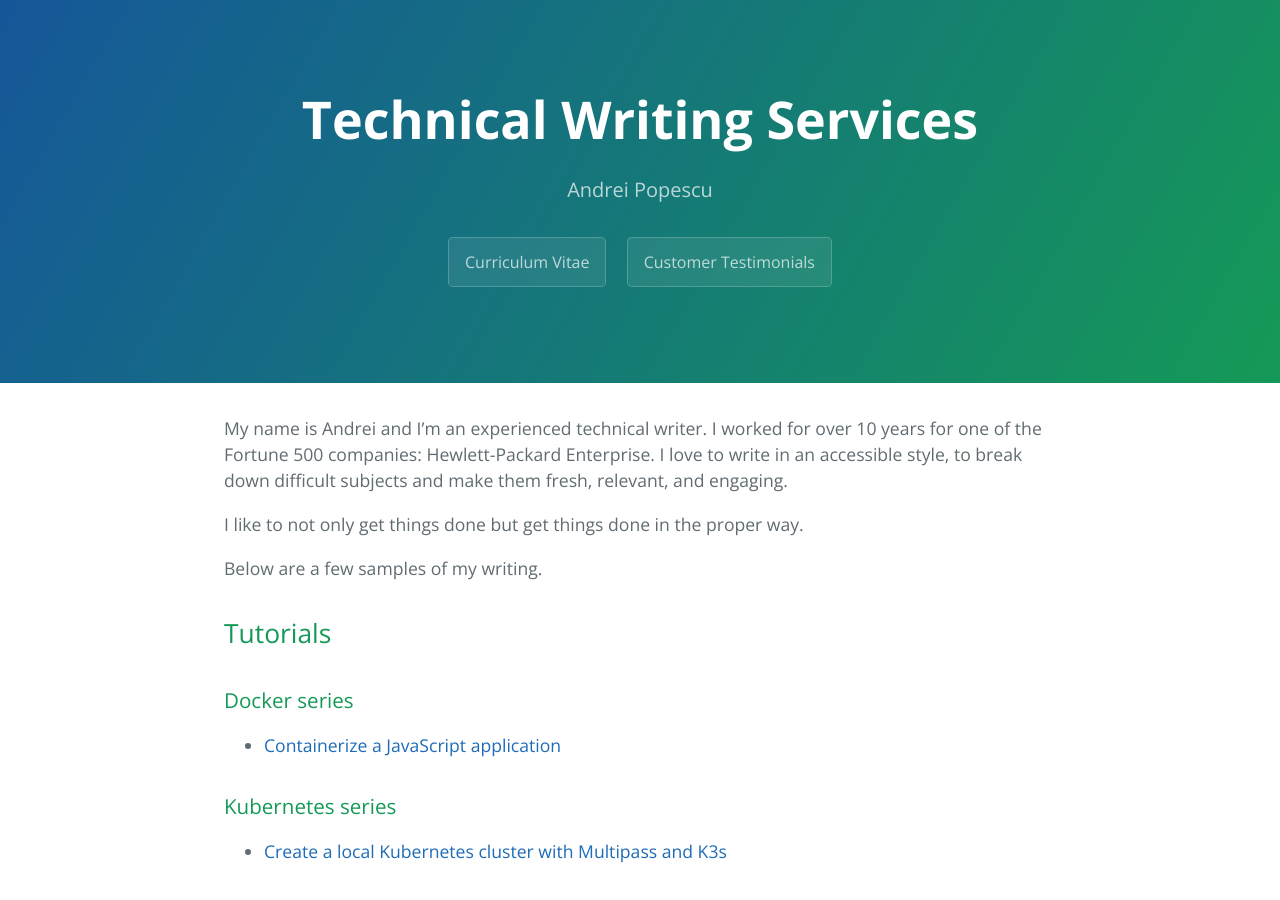
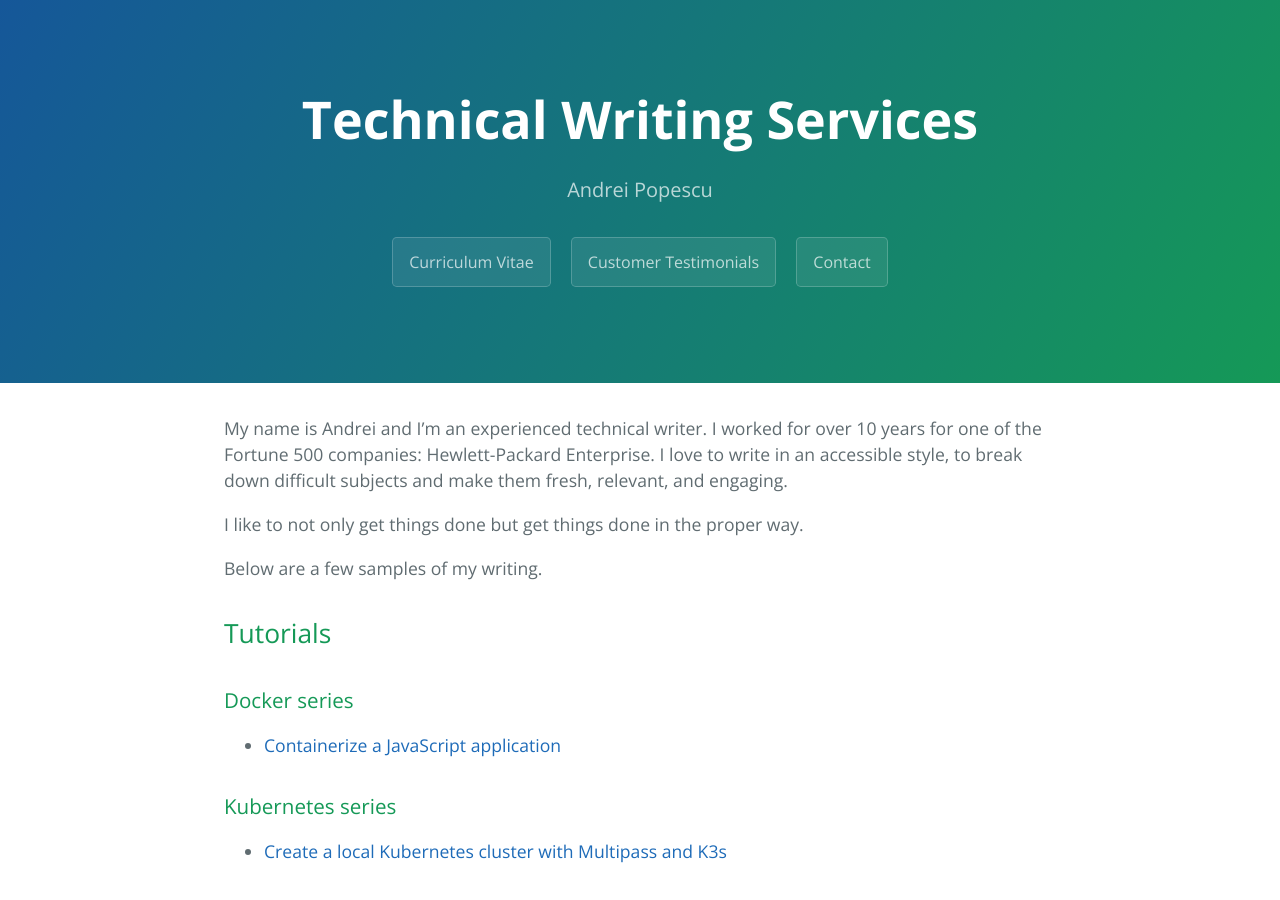
Before and after one commit to andreipope/andreipope.github.io, a Jekyll site: the page built from index.md, in a window 1280 px wide and 900 px high. Built offline with Jekyll 4.4.1, drawn with Linux system fonts in a browser that asks for light colours.

Commit message:
Bring back the contact page
Bring back the contact page

```diff
--- a/_layouts/cv.html
+++ b/_layouts/cv.html
@@ -37,7 +37,7 @@
       <!-- <a href="/pages/writing-samples" class="btn">Writing Samples</a> -->
       <a href="/" class="btn">Home</a>
       <a href="/pages/customer-testimonials" class="btn">Customer Testimonials</a>
-      <!-- <a href="/pages/contact" class="btn">Contact</a> -->
+      <a href="/pages/contact" class="btn">Contact</a>
     </header>
 
     <main id="content" class="main-content" role="main">
--- a/_layouts/default.html
+++ b/_layouts/default.html
@@ -34,7 +34,7 @@
       {% endif %}
       <a href="/pages/cv" class="btn">Curriculum Vitae</a>
       <a href="/pages/customer-testimonials" class="btn">Customer Testimonials</a>
-      <!-- <a href="/pages/contact" class="btn">Contact</a> -->
+      <a href="/pages/contact" class="btn">Contact</a>
     </header>
 
     <main id="content" class="main-content" role="main">
--- a/_layouts/testimonials.html
+++ b/_layouts/testimonials.html
@@ -34,7 +34,7 @@
       {% endif %}
       <a href="/" class="btn">Home</a>
       <a href="/pages/cv" class="btn">Curriculum Vitae</a>
-      <!-- <a href="/pages/contact" class="btn">Contact</a> -->
+      <a href="/pages/contact" class="btn">Contact</a>
     </header>
 
     <main id="content" class="main-content" role="main">
--- a/_layouts/tutorial.html
+++ b/_layouts/tutorial.html
@@ -34,7 +34,7 @@
       <a href="/" class="btn">Home</a>
       <a href="/pages/cv" class="btn">Curriculum Vitae</a>
       <a href="/pages/customer-testimonials" class="btn">Customer Testimonials</a>
-      <!-- <a href="/pages/contact" class="btn">Contact</a> -->
+      <a href="/pages/contact" class="btn">Contact</a>
     </header>
 
     <main id="content" class="main-content" role="main">
```
